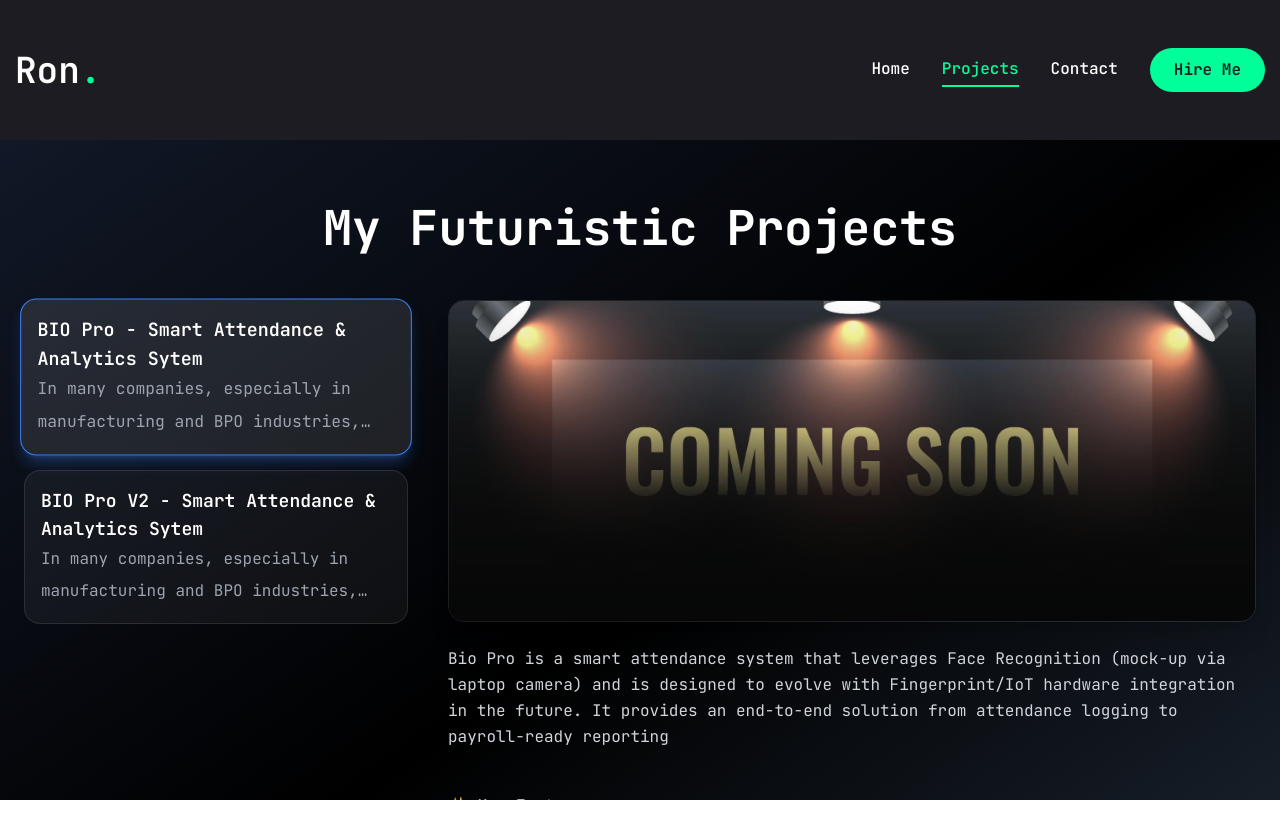
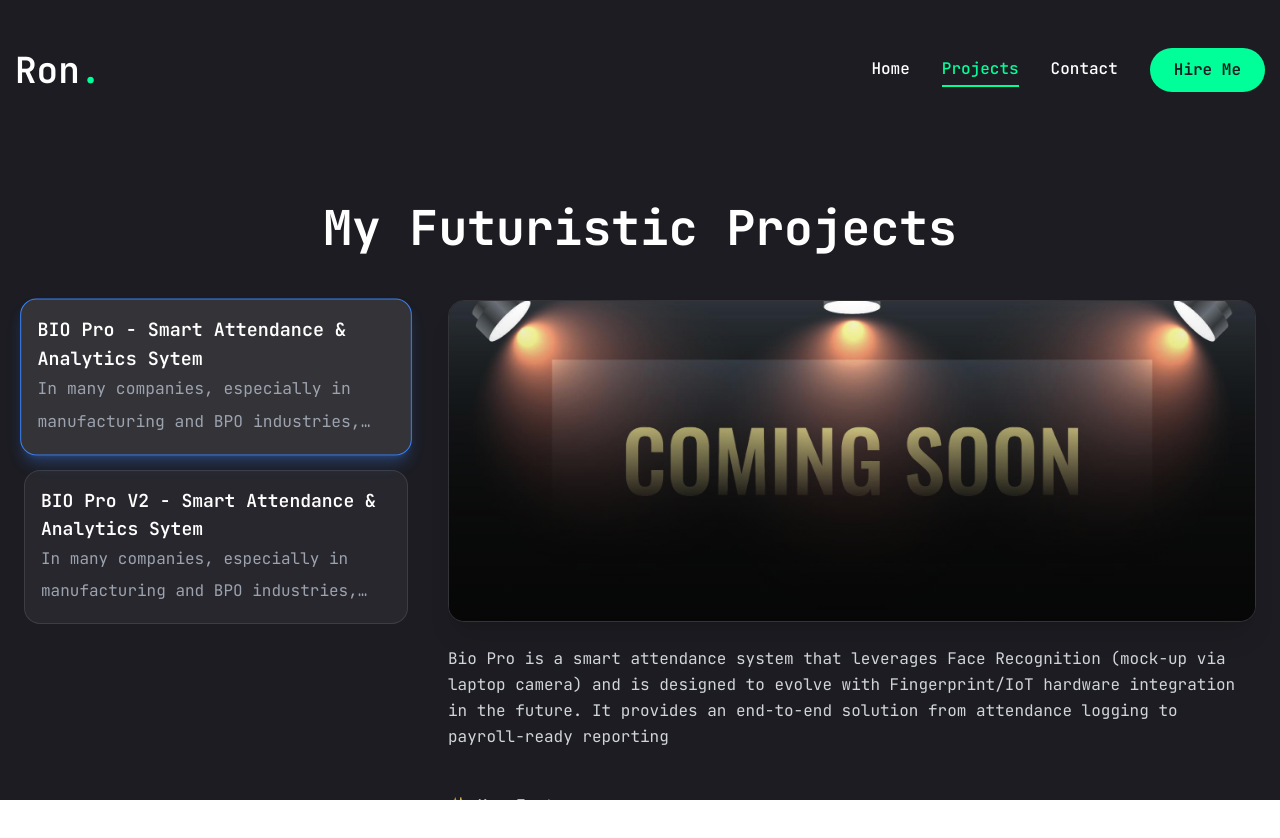
Before and after one commit to eringz/portfolio, a Next.js app: page /projects in a window 1280 px wide. Shown: the top 838 px of the page. Built offline with nearby package versions, Linux system fonts and the light colour scheme.

Commit message:
Adjustment of projects page background

```diff
--- a/app/projects/page.tsx
+++ b/app/projects/page.tsx
@@ -12,12 +12,21 @@ export default function ProjectsPage () {
     const [active, setActive] = useState<Project | null>(projects[0]);
 
     return (
-        <section
-            className="relative min-h-screen w-full bg-gradient-to-br from-gray-900 via-black to-gray-800 text-white px-6 py-16"
+        <motion.section
+            initial={{ opacity: 0 }}
+            animate={{
+                opacity: 1,
+                transition: {
+                    delay: 2.4,
+                    duration: 0.4,
+                    ease: 'easeIn',
+                },
+            }}
+            className="relative min-h-screen w-full  text-white px-6 py-16"
         >
             {/** Background futuristic glow */}
             <div
-                className="absolute inset-0 -z-10 bg-[radial-gradient(circle_at_center,rgba(59,130,246,0.15),transparent_70%)]"
+                className="absolute inset-0 -z-10 bg-[radial-gradient(circle_at_center,rgba(28,28,34,0.15),transparent_70%)]"
             />
 
             <motion.h1
@@ -141,6 +150,6 @@ export default function ProjectsPage () {
                 )}
 
             </div>
-        </section>
+        </motion.section>
     );
 }
```
